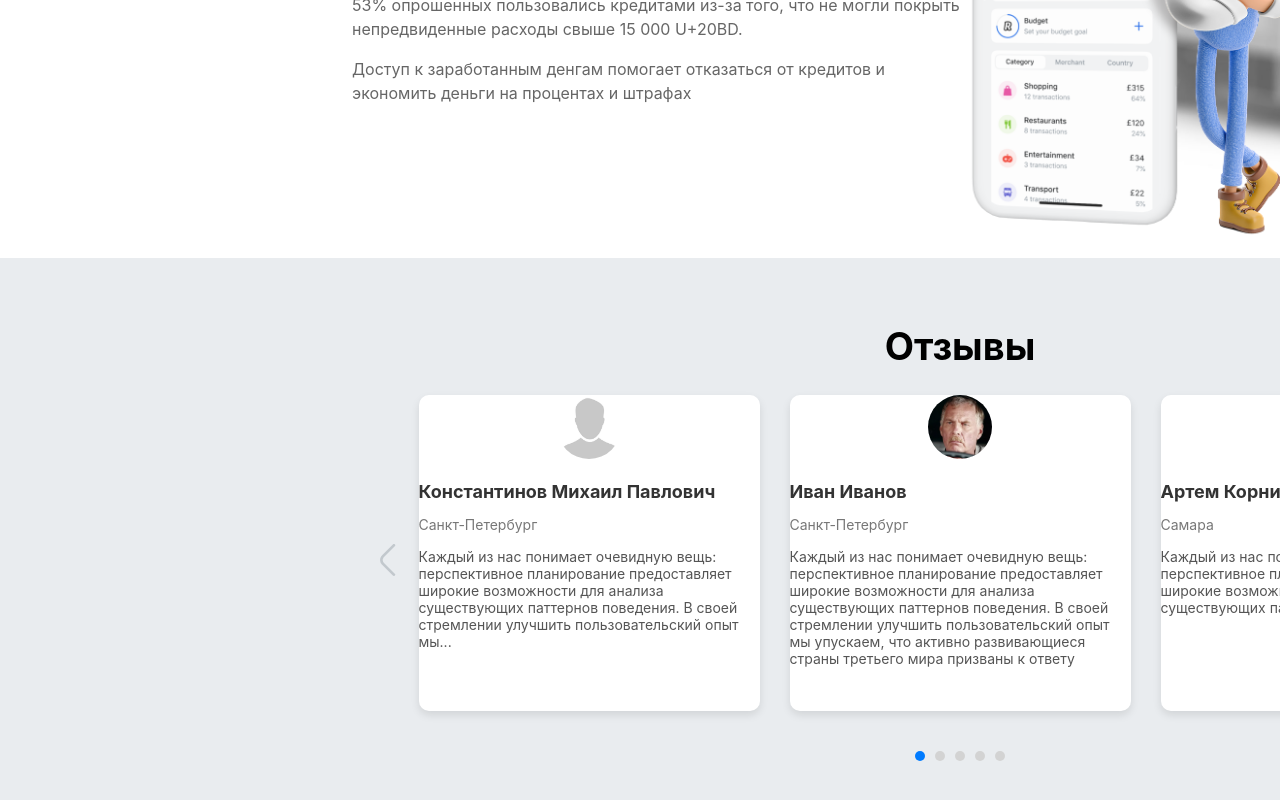
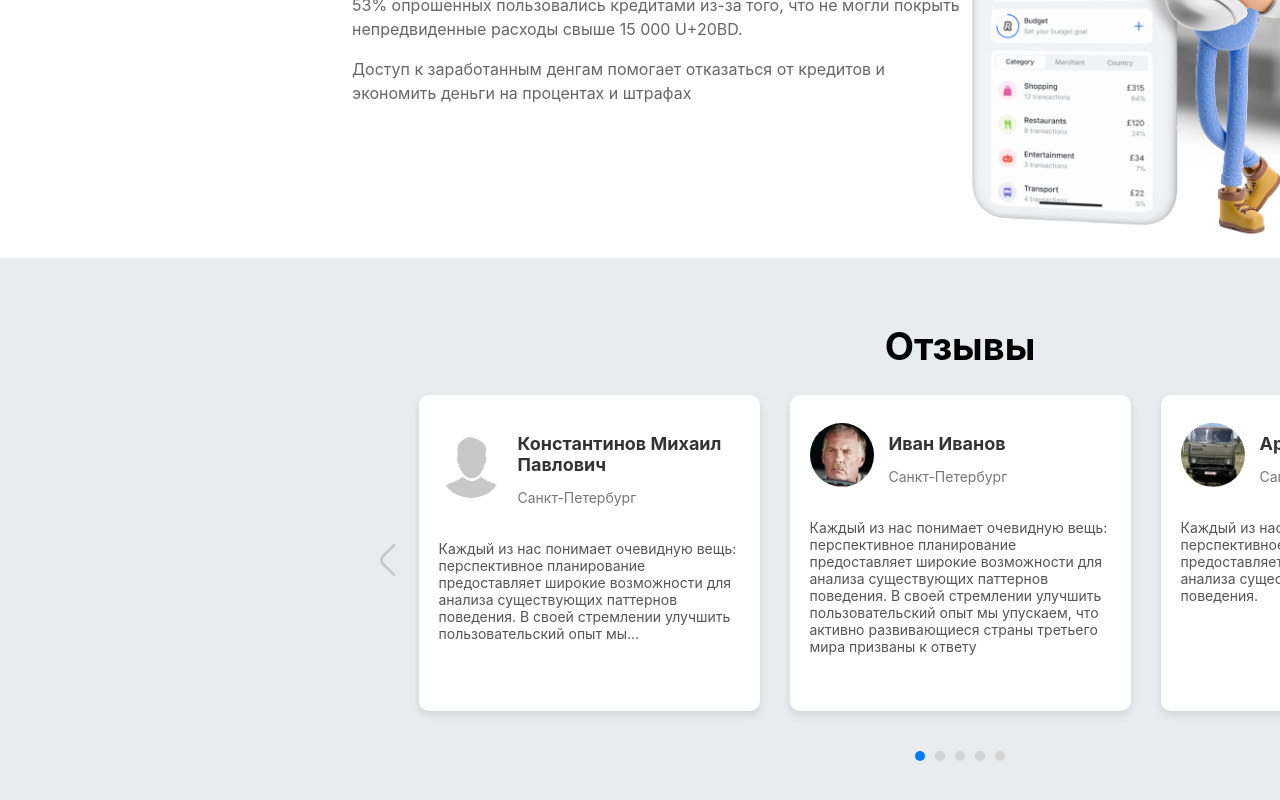
Before and after one commit to magistr25/lab_int, a React (Create React App) app: page / in a window 1280 px wide. Shown: the part 1483-2283 px from the top of the page. Built offline with nearby package versions, Linux system fonts and the light colour scheme.

Commit message:
Slider card styles

```diff
--- a/src/App.tsx
+++ b/src/App.tsx
@@ -10,7 +10,7 @@ function App() {
         <div className="app">
             <Header/>
             <div className="hero-section">
-                <img src="background.png" alt="Hero Background" className="hero-section__image"/>
+                <img className="hero-section__image" src="/background.png" alt="Hero Background" />
                 <button className="btn btn-custom">
                     Проще простого!
                 </button>
--- a/src/components/Info.tsx
+++ b/src/components/Info.tsx
@@ -10,8 +10,8 @@ const Info = () => {
                 <p className="info__paragraph">Доступ к заработанным денгам помогает отказаться от кредитов и <br/> экономить деньги на процентах и штрафах</p>
             </div>
             <div className="info__image-container">
-                <img className="info__image info__image--front" src="info.png" alt=""/>
-                <img className="info__image info__image--back" src="info2.png" alt=""/>
+                <img className="info__image info__image--front" src="/info.png" alt=""/>
+                <img className="info__image info__image--back" src="/info2.png" alt=""/>
             </div>
         </div>
     );
--- a/src/components/Logo.tsx
+++ b/src/components/Logo.tsx
@@ -3,7 +3,7 @@ import React from 'react';
 const Logo = () => {
     return (
         <div className="logo">
-            <img src="logo.png" alt="Icon" className="logo__icon" />
+            <img className="logo__icon" src="/logo.png" alt="Icon"  />
 
         </div>
     );
--- a/src/components/Slider.tsx
+++ b/src/components/Slider.tsx
@@ -96,29 +96,26 @@ const Slider: React.FC = () => {
             <div className="slider">
                 <h1 className="slider__title">Отзывы</h1>
                 <button className="slider__arrow-left" onClick={handlePrevClick}>
-                    <img src="arrow-left.png" alt="Previous" />
+                    <img src="/arrow-left.png" alt="Previous" />
                 </button>
                 <button className="slider__arrow-right" onClick={handleNextClick}>
-                    <img src="arrow-right.png" alt="Next" />
+                    <img src="/arrow-right.png" alt="Next" />
                 </button>
                 <div className="slider__carousel">
                     <div className="slider__item-group">
                         {getVisibleTestimonials().map((testimonial, idx) => (
                             <div className="slider__item" key={idx}>
                                 <div className="slider__card">
-                                    <div className="slider__avatar">
-                                        <img
-                                            src={testimonial.avatar ? testimonial.avatar : 'MockPhoto.png'}
-                                            alt={testimonial.name}
-                                            width="341"
-                                            height="316"
-                                        />
+                                    <div className="slider__header">
+                                        <div className="slider__avatar">
+                                            <img src={testimonial.avatar ? testimonial.avatar : '/MockPhoto.png'} alt={testimonial.name} />
+                                        </div>
+                                        <div className="slider__info">
+                                            <h3 className="slider__name">{testimonial.name}</h3>
+                                            <p className="slider__location">{testimonial.location}</p>
+                                        </div>
                                     </div>
-                                    <div className="slider__info">
-                                        <h3 className="slider__name">{testimonial.name}</h3>
-                                        <p className="slider__location">{testimonial.location}</p>
-                                        <p className="slider__review">{testimonial.review}</p>
-                                    </div>
+                                    <p className="slider__review">{testimonial.review}</p>
                                 </div>
                             </div>
                         ))}
--- a/src/styles/Slider.css
+++ b/src/styles/Slider.css
@@ -89,8 +89,18 @@
     text-align: left;
     display: flex;
     flex-direction: column;
+    padding: 20px;
+    box-sizing: border-box;
+}
+
+.slider__header {
+    display: flex;
     align-items: center;
-    transition: transform 0.3s ease-in-out;
+    margin-bottom: 10px;
+}
+
+.slider__avatar {
+    margin-right: 15px;
 }
 
 .slider__avatar img {
@@ -100,26 +110,29 @@
 }
 
 .slider__info {
-    width: 100%;
+    display: flex;
+    flex-direction: column;
+    justify-content: center;
 }
 
 .slider__name {
     font-size: 18px;
     font-weight: bold;
     color: #333;
-    margin-bottom: 5px;
+    margin-bottom: 0;
 }
 
 .slider__location {
     font-size: 14px;
     color: #777;
-    margin-bottom: 15px;
 }
 
 .slider__review {
     font-size: 14px;
     color: #555;
+    margin-top: 10px;
 }
+
 
 .slider__indicators {
     margin-top: 20px;
```
